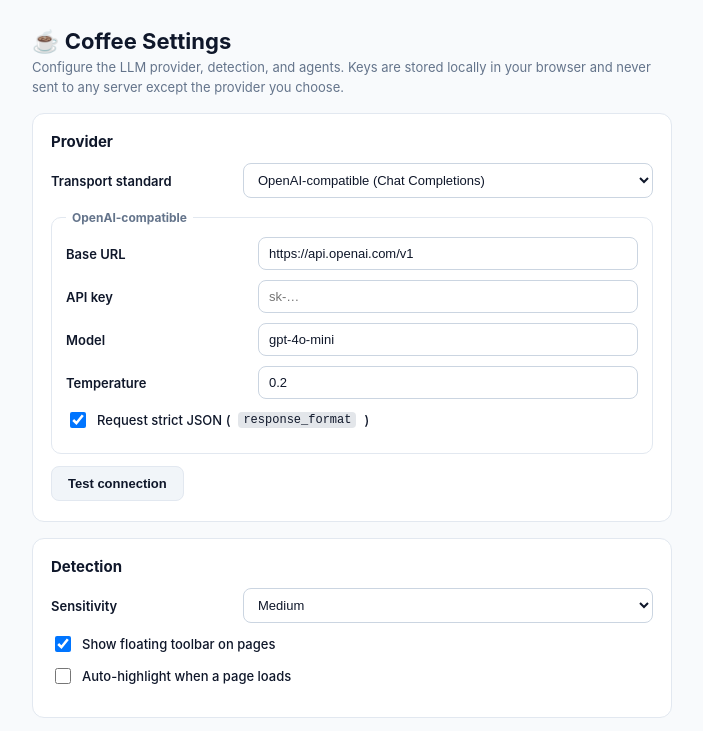
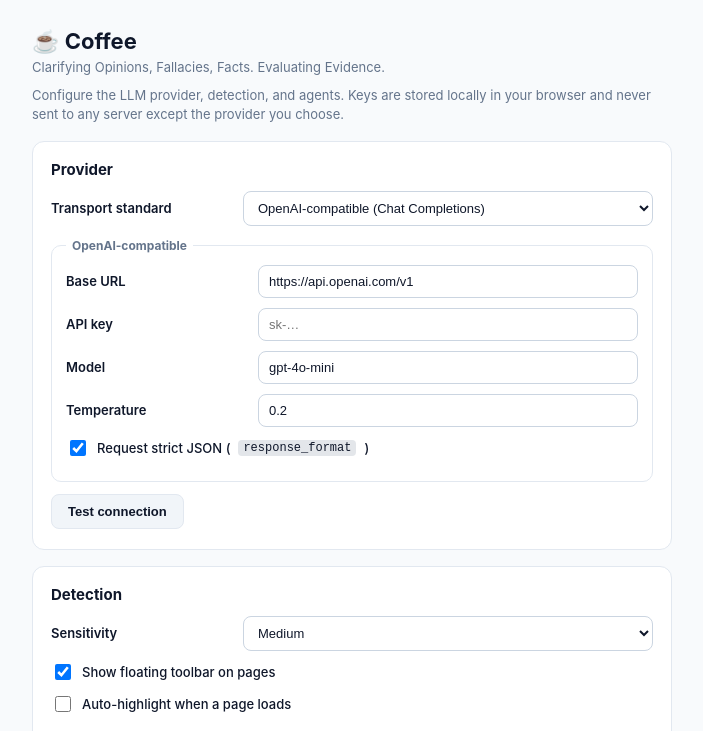
Before and after one commit to Tylerlhess/coffee, a browser extension: page src/ui/options/options.html in a window 1280 px wide. Shown: the top 731 px of the page, without its empty margins (288-991 px from the left). Drawn offline with Linux system fonts and the light colour scheme.

Commit message:
Resurected the Acronym.

```diff
--- a/src/ui/options/options.html
+++ b/src/ui/options/options.html
@@ -9,7 +9,8 @@
   <body>
     <div class="wrap">
       <header>
-        <h1>☕ Coffee Settings</h1>
+        <h1>☕ Coffee</h1>
+        <p class="sub">Clarifying Opinions, Fallacies, Facts. Evaluating Evidence.</p>
         <p class="sub">Configure the LLM provider, detection, and agents. Keys are stored locally in your browser and never sent to any server except the provider you choose.</p>
       </header>
 
```
Also changed, not shown: src/ui/popup/popup.html (+1 -1 lines), README.md, manifest.json.
